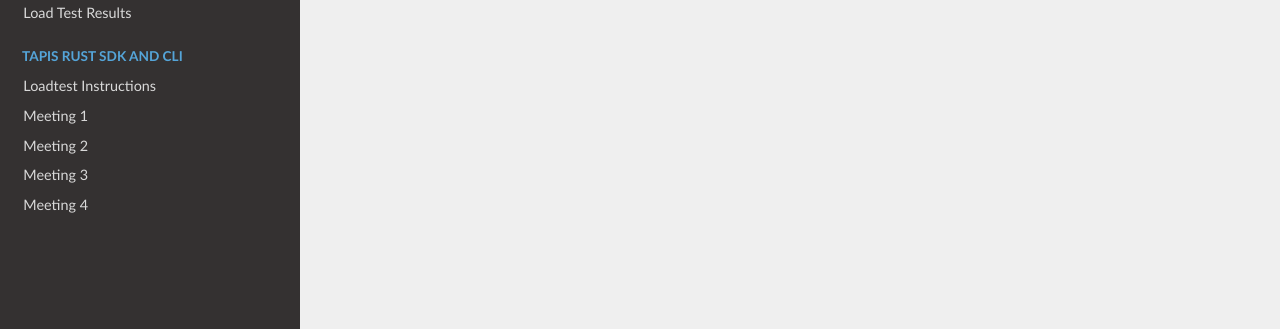
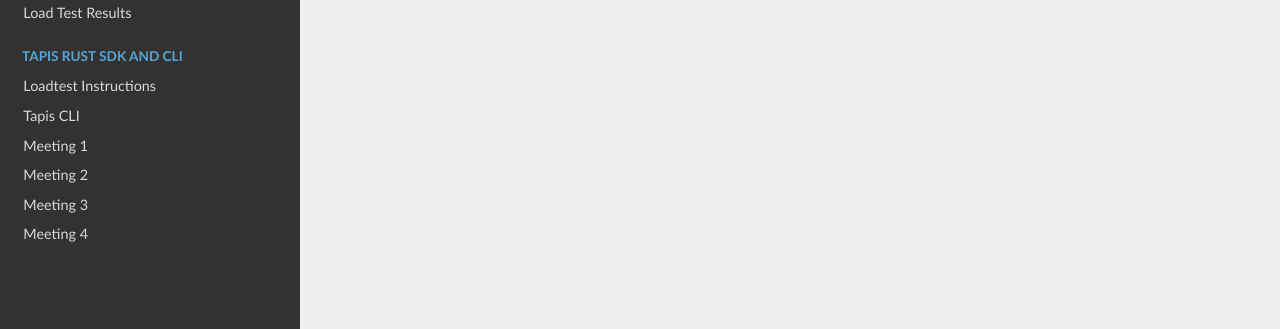
Before and after one commit to tyler0852/tylers-tacc-research, an MkDocs documentation site: the page built from docs/index.md, in a window 1280 px wide. Shown: the part 568-897 px from the top of the page. Built offline with MkDocs 1.6.1, drawn with Linux system fonts in a browser that asks for light colours; nearby versions of some CDN libraries.

Commit message:
Add Tapis CLI documentation to mkdocs

```diff
--- a/mkdocs.yml
+++ b/mkdocs.yml
@@ -23,6 +23,7 @@ nav:
       - Load Test Results: tms/loadtest_runs.md
   - Tapis Rust SDK and CLI:
       - Loadtest Instructions: tapis/loadtest_instructions.md
+      - Tapis CLI: tapis/tapis-cli.md
       - Meeting 1: tapis/meeting-1.md
       - Meeting 2: tapis/meeting-2.md
       - Meeting 3: tapis/meeting-3.md
```
